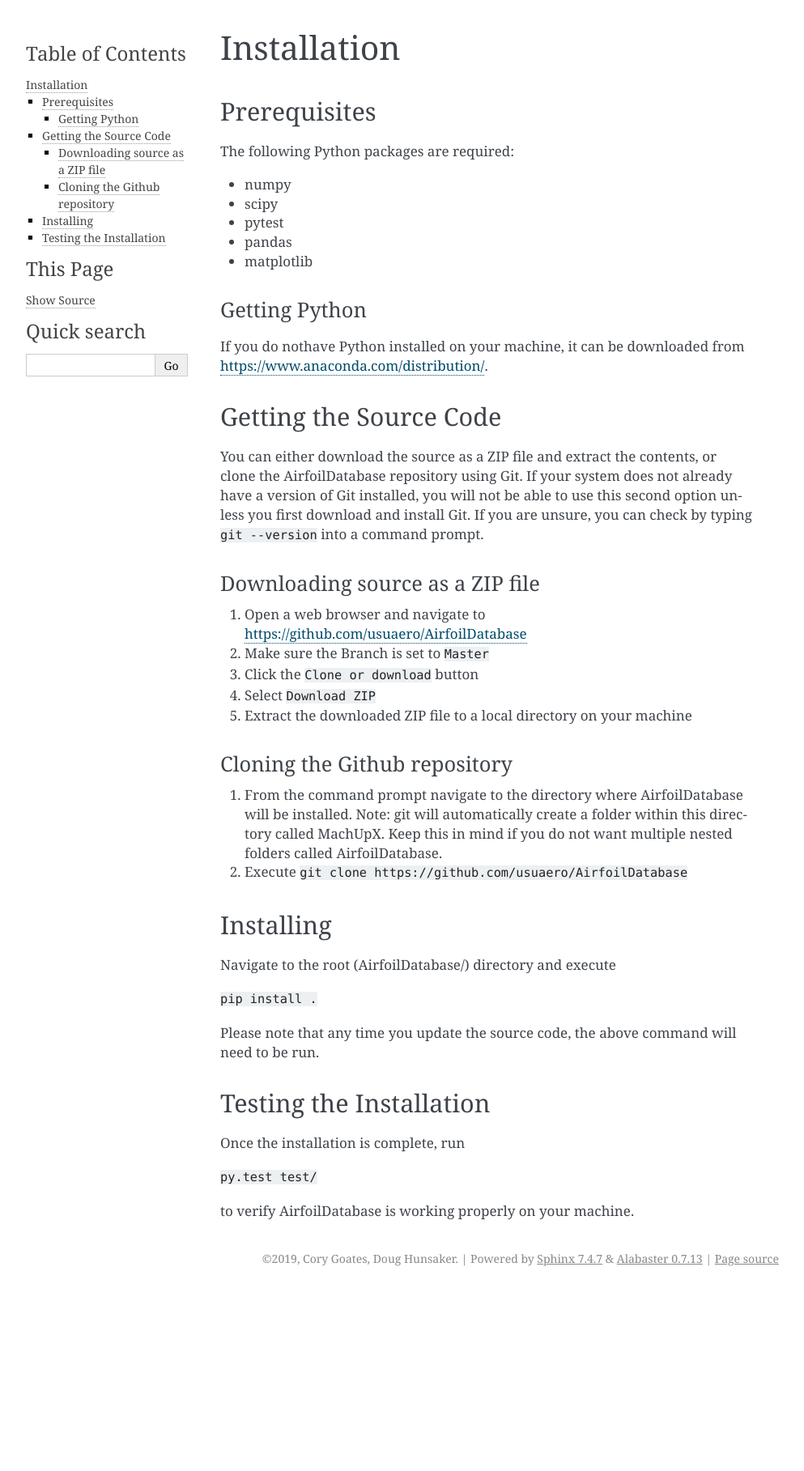
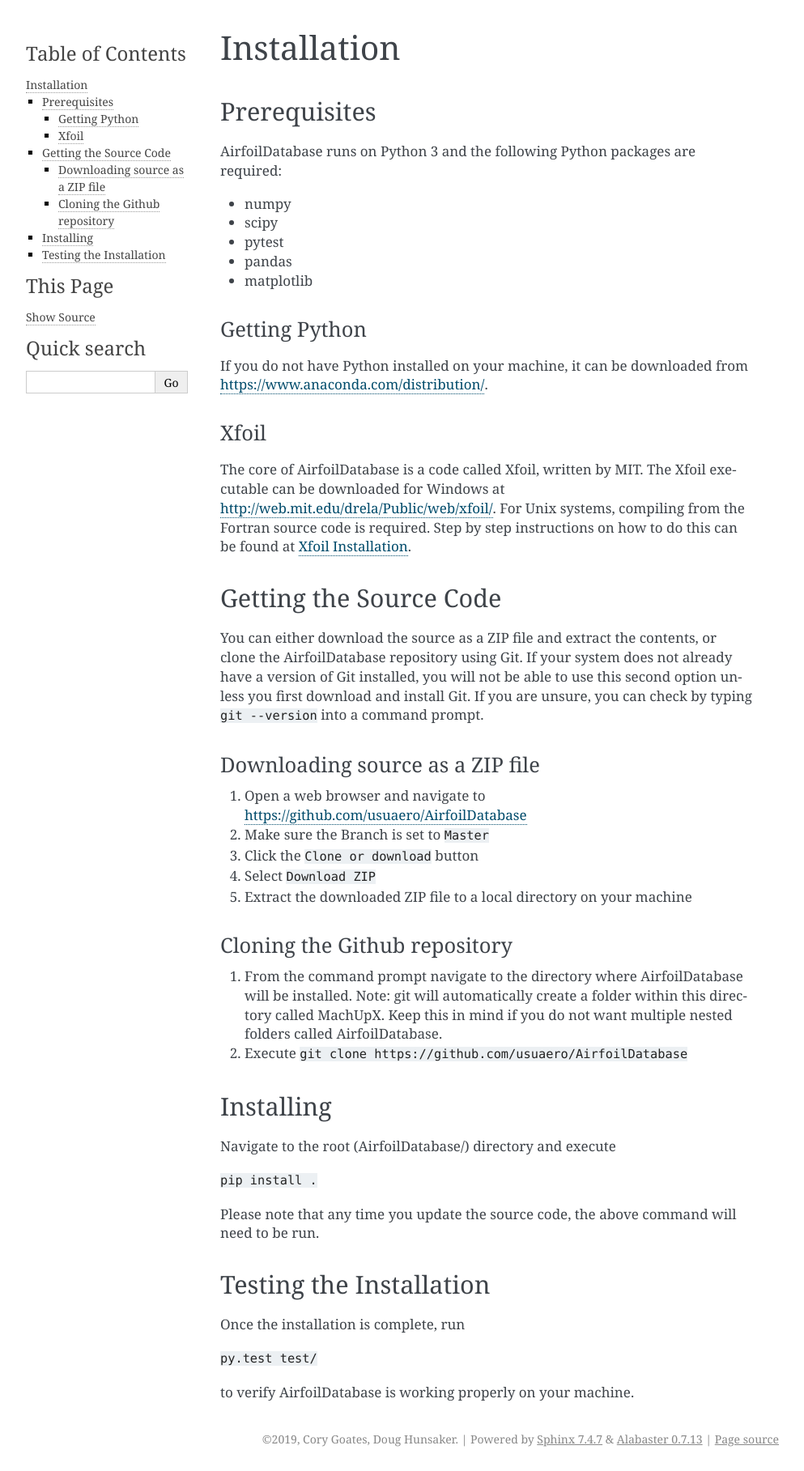
Before and after one commit to usuaero/AirfoilDatabase, a Sphinx documentation site: the page built from docs/source/installation.md, in a window 1280 px wide. Shown: the whole page at 81% size, without its empty margins (148-1141 px from the left). Built offline with Sphinx 7.4.7, drawn with Linux system fonts in a browser that asks for light colours; pages that are not in the unit, such as notebooks, are missing from menus; before the commit the page ends 1594 px from its top, so only the background shows below that.

Commit message:
Updated documenation.

```diff
--- a/docs/source/index.rst
+++ b/docs/source/index.rst
@@ -7,5 +7,6 @@
 
    introduction
    installation
+   xfoil_installation
    creating_input_files
    support
--- a/docs/source/installation.md
+++ b/docs/source/installation.md
@@ -2,7 +2,7 @@
 
 ## Prerequisites
 
-The following Python packages are required:
+ AirfoilDatabase runs on Python 3 and the following Python packages are required:
 
 * numpy
 * scipy
@@ -12,7 +12,11 @@
 
 ### Getting Python
 
-If you do nothave Python installed on your machine, it can be downloaded from [https://www.anaconda.com/distribution/](https://www.anaconda.com/distribution/).
+If you do not have Python installed on your machine, it can be downloaded from [https://www.anaconda.com/distribution/](https://www.anaconda.com/distribution/).
+
+### Xfoil
+
+The core of AirfoilDatabase is a code called Xfoil, written by MIT. The Xfoil executable can be downloaded for Windows at [http://web.mit.edu/drela/Public/web/xfoil/](http://web.mit.edu/drela/Public/web/xfoil/). For Unix systems, compiling from the Fortran source code is required. Step by step instructions on how to do this can be found at [Xfoil Installation](xfoil_installation).
 
 ## Getting the Source Code
 
```
Also changed, not shown: docs/source/xfoil_installation.md (added, +1 -0 lines), 1 other file.
